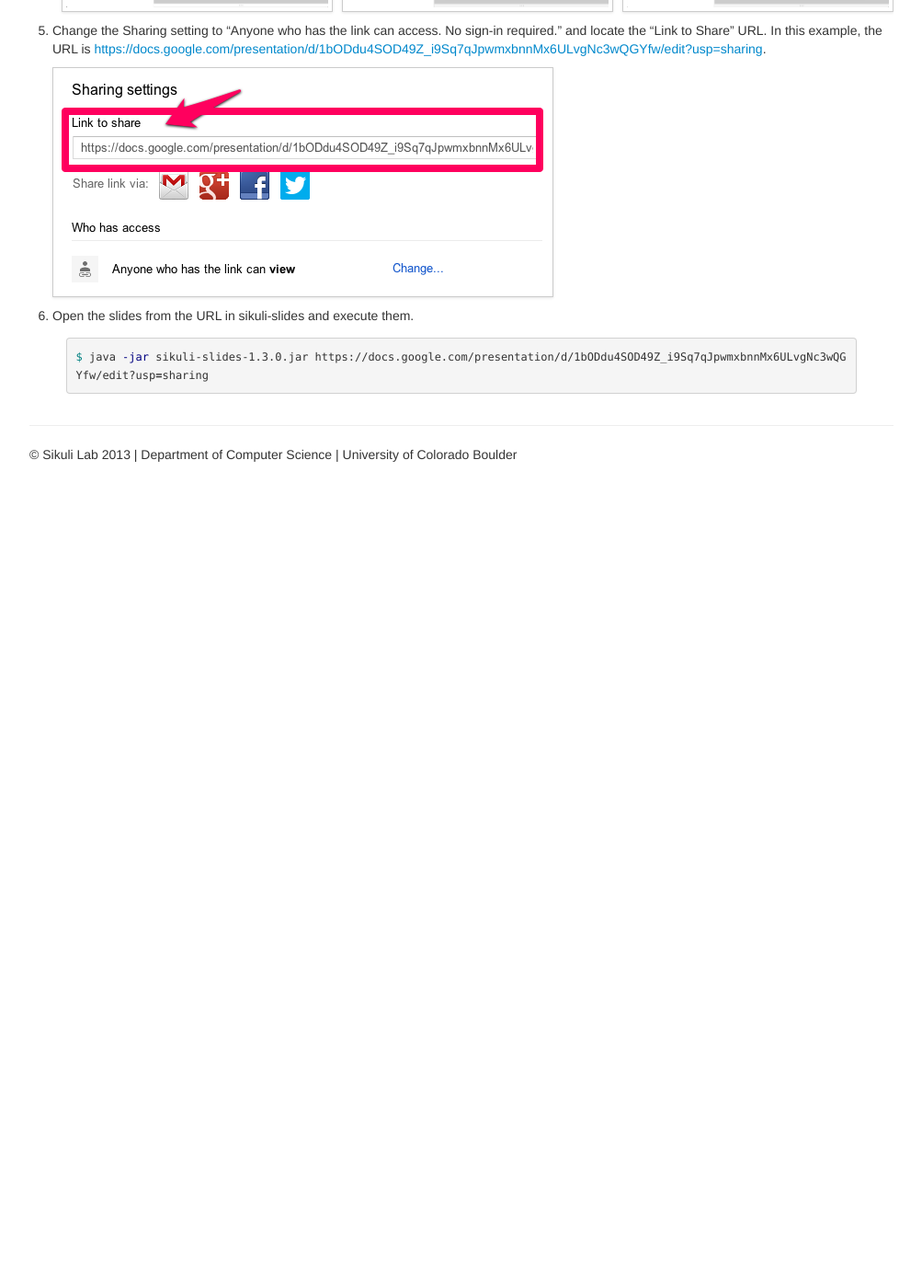
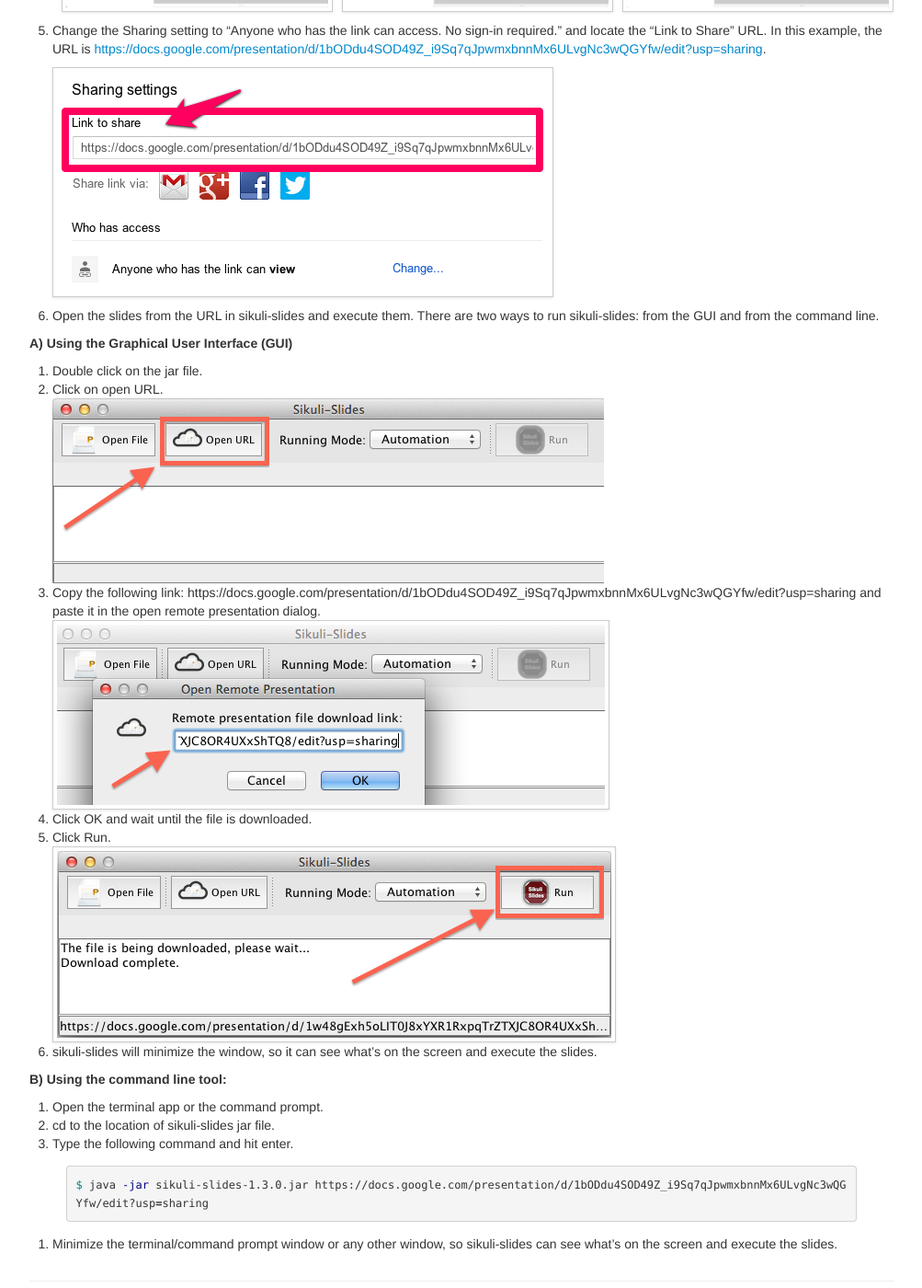
Before and after one commit to sikuli/sikuli-slides, a Jekyll site: the page built from getting_started.md, in a window 1280 px wide and 1400 px high, scrolled down 1904 px. Shown: the whole window at 92% size, without its empty margins (138-1141 px from the left). Built offline with Jekyll 4.4.1, drawn with Linux system fonts in a browser that asks for light colours; before the commit the page ends 2418 px from its top, so only the background shows below that.

Commit message:
update get started page

```diff
--- a/_includes/gdrive.md
+++ b/_includes/gdrive.md
@@ -31,8 +31,25 @@
    <img src="/img/gdrive_link_to_share.png" class="img-polaroid" />
 
 
-6. Open the slides from the URL in sikuli-slides and execute them.
+6. Open the slides from the URL in sikuli-slides and execute them. There are two ways to run sikuli-slides: from the GUI and from the command line.
 
+#####  A) Using the Graphical User Interface (GUI)
+1. Double click on the jar file. <br/>
+2. Click on open URL. <br/>
+<img src="/img/sikuli-slides_openURL.png"/>
+3. Copy the following link: https://docs.google.com/presentation/d/1bODdu4SOD49Z_i9Sq7qJpwmxbnnMx6ULvgNc3wQGYfw/edit?usp=sharing and paste it in the open remote presentation dialog. <br/>
+<img src="/img/sikuli-slides_openURL_Dialog.png" class="img-polaroid" />
+4. Click OK and wait until the file is downloaded.<br/>
+5. Click Run.<br/>
+<img src="/img/sikuli-slides_runURL.png" class="img-polaroid" />
+6. sikuli-slides will minimize the window, so it can see what's on the screen and execute the slides.<br/>
+
+#####  B) Using the command line tool:
+
+1. Open the terminal app or the command prompt.
+2. cd to the location of sikuli-slides jar file.
+3. Type the following command and hit enter.
 {% highlight bash %}
 $ java -jar sikuli-slides-1.3.0.jar https://docs.google.com/presentation/d/1bODdu4SOD49Z_i9Sq7qJpwmxbnnMx6ULvgNc3wQGYfw/edit?usp=sharing
 {% endhighlight %}
+4. Minimize the terminal/command prompt window or any other window, so sikuli-slides can see what's on the screen and execute the slides.
```
Also changed, not shown: img/sikuli-slides_openFile.png (added), img/sikuli-slides_openURL.png (added), img/sikuli-slides_openURL_Dialog.png (added), img/sikuli-slides_runFile.png (added), img/sikuli-slides_runURL.png (added).
